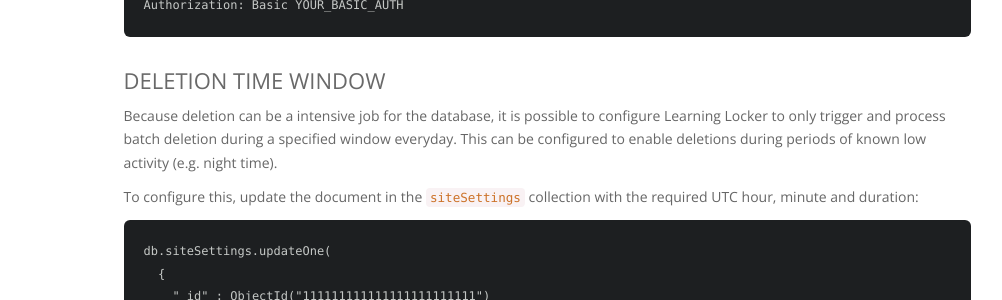
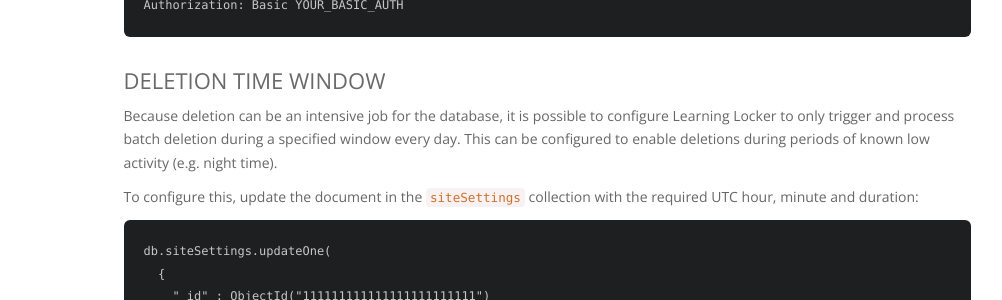
Before and after one commit to LearningLocker/docs, a Jekyll site: the page built from src/http-statement-deletion.md, in a window 1280 px wide and 900 px high, scrolled down 3233 px. Shown: the part 154-454 px from the top of the window, without its empty margins (239-1241 px from the left). Built offline with Jekyll 4.4.1, drawn with Linux system fonts in a browser that asks for light colours; nearby versions of some CDN libraries; our own code applies the rules of GitHub Pages for plain Markdown files.

Commit message:
Update src/http-statement-deletion.md
Co-Authored-By: ht2 <james@ht2.co.uk>

```diff
--- a/src/http-statement-deletion.md
+++ b/src/http-statement-deletion.md
@@ -145,7 +145,7 @@
 
 
 ### Deletion time window
-Because deletion can be a intensive job for the database, it is possible to configure Learning Locker to only trigger and process batch deletion during a specified window everyday. This can be configured to enable deletions during periods of known low activity (e.g. night time).
+Because deletion can be an intensive job for the database, it is possible to configure Learning Locker to only trigger and process batch deletion during a specified window every day. This can be configured to enable deletions during periods of known low activity (e.g. night time).
 
 To configure this, update the document in the `siteSettings` collection with the required UTC hour, minute and duration:
 
```
